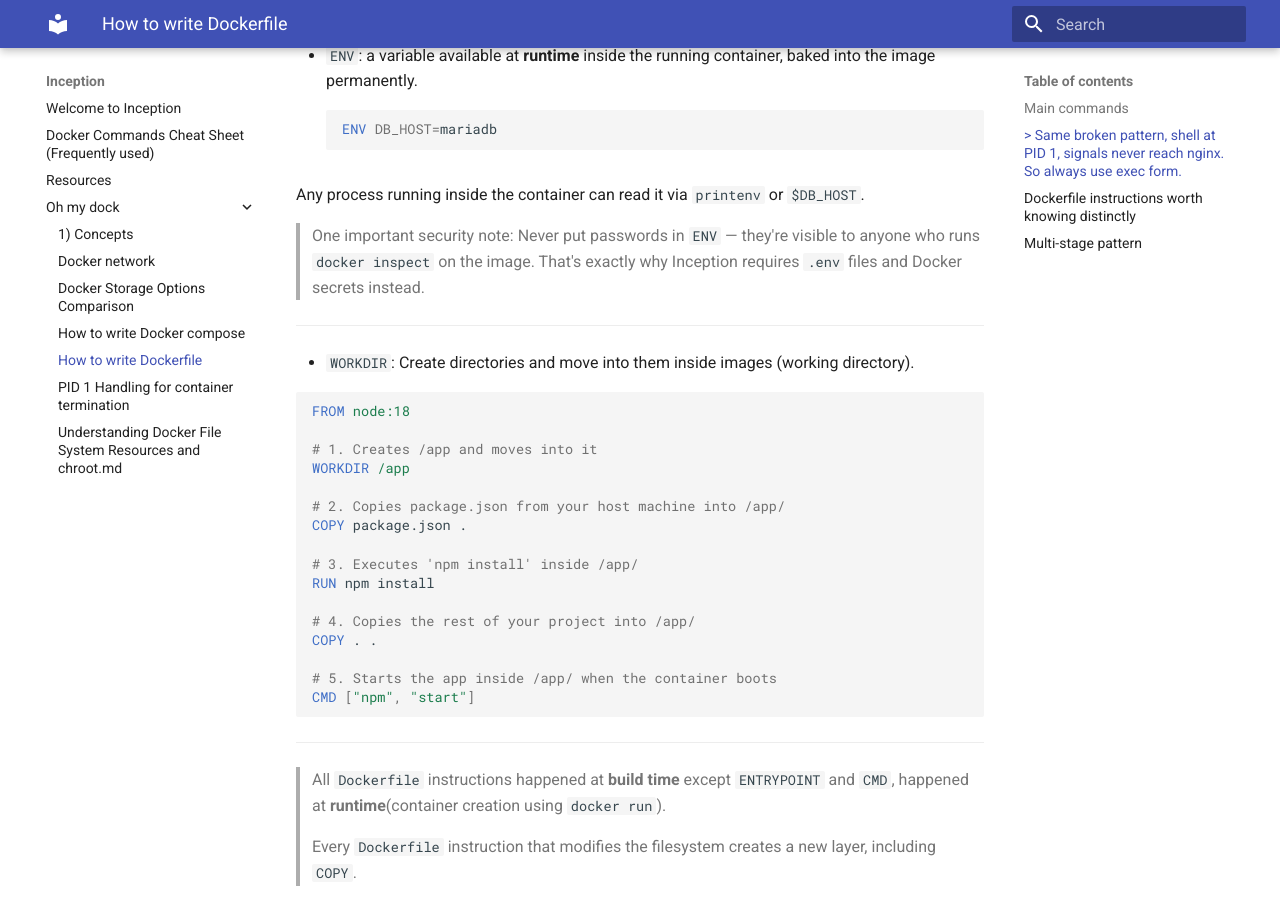
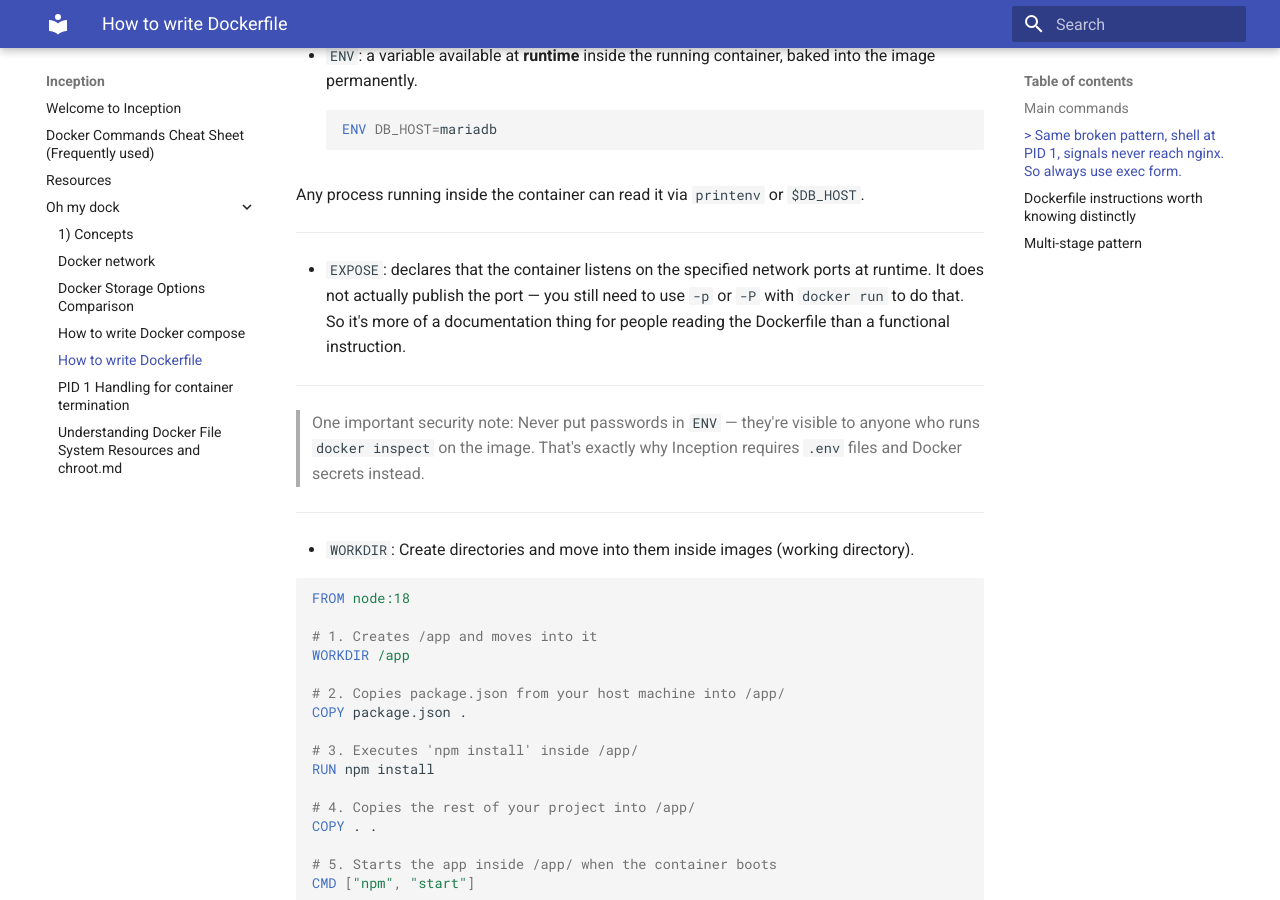
Before and after one commit to AhmadAL-Quraan/Inception, an MkDocs documentation site: the page built from docs/oh-my-dock/How to write Dockerfile.md, in a window 1280 px wide and 900 px high, scrolled down 1512 px. Built offline with MkDocs 1.6.1 and Material for MkDocs 9.7.7, drawn with Linux system fonts in a browser that asks for light colours.

Commit message:
edit doc

```diff
--- a/docs/oh-my-dock/How to write Dockerfile.md
+++ b/docs/oh-my-dock/How to write Dockerfile.md
@@ -66,6 +66,11 @@ ENV DB_HOST=mariadb
 Any process running inside the container can read it via `printenv` or `$DB_HOST`.
 
 
+---
+
+* `EXPOSE`: declares that the container listens on the specified network ports at runtime. It does not actually publish the port — you still need to use `-p` or `-P` with `docker run` to do that. So it's more of a documentation thing for people reading the Dockerfile than a functional instruction.
+
+---
 
 > One important security note: Never put passwords in `ENV` — they're visible to anyone who runs `docker inspect` on the image. That's exactly why Inception requires `.env` files and Docker secrets instead.
 
```
